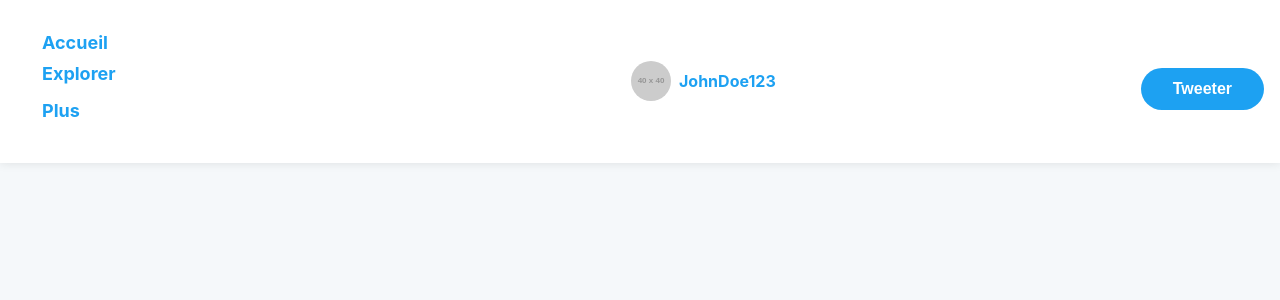
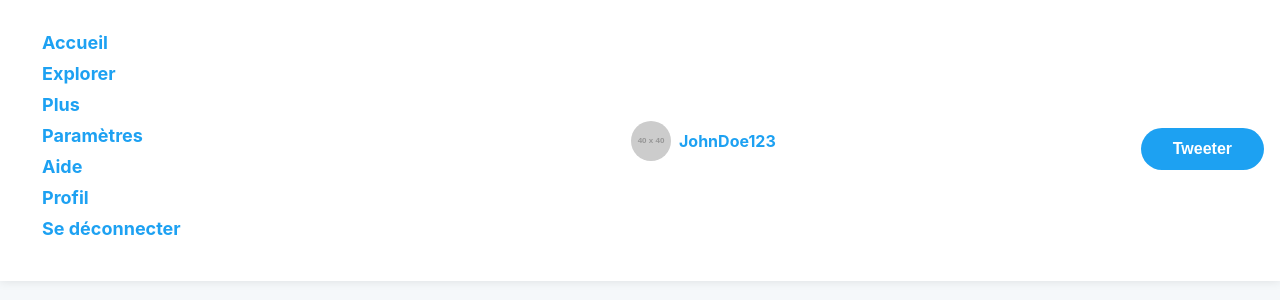
Before and after one commit to mohamedmehdigara/react-twitter-clone, a React (Create React App) app: page / in a window 1280 px wide. Shown: the top 300 px of the page. Built offline with nearby package versions, Linux system fonts and the light colour scheme; no server answers.

Commit message:
edited files

```diff
--- a/src/components/Navbar.js
+++ b/src/components/Navbar.js
@@ -127,29 +127,35 @@ const Navbar = () => {
           </li>
           {/* ... other navigation links */}
           <li>
-            <Dropdown onMouseEnter={toggleDropdown} onMouseLeave={toggleDropdown}>
               <NavLink to="/more">
                 <Icon className="fa fa-ellipsis-h" /> Plus
               </NavLink>
-              {isOpen && (
-                <DropdownContent>
-                  <DropdownLink to="/settings">
+          </li>
+          <li>
+                  <NavLink to="/settings">
                     <Icon className="fa fa-cog" /> Paramètres
-                  </DropdownLink>
-                  <DropdownLink to="/help">
+                  </NavLink>
+          </li>
+          <li>
+                  <NavLink to="/help">
                     <Icon className="fa fa-question-circle" /> Aide
-                  </DropdownLink>
-                  {/* More dropdown links */}
-                  <DropdownLink to="/profile">
+
+                 </NavLink>
+
+          </li>
+          <li>
+                  <NavLink to="/profile">
                     <Icon className="fa fa-user" /> Profil
-                  </DropdownLink>
-                  <DropdownLink to="/logout">
+                  </NavLink>
+          </li>
+          <li>     <NavLink to="/logout">
                     <Icon className="fa fa-sign-out" /> Se déconnecter
-                  </DropdownLink>
-                </DropdownContent>
-              )}
-            </Dropdown>
+                  </NavLink>
           </li>
+
+
+
+
         </NavLinks>
       </Sidebar>
 
```
